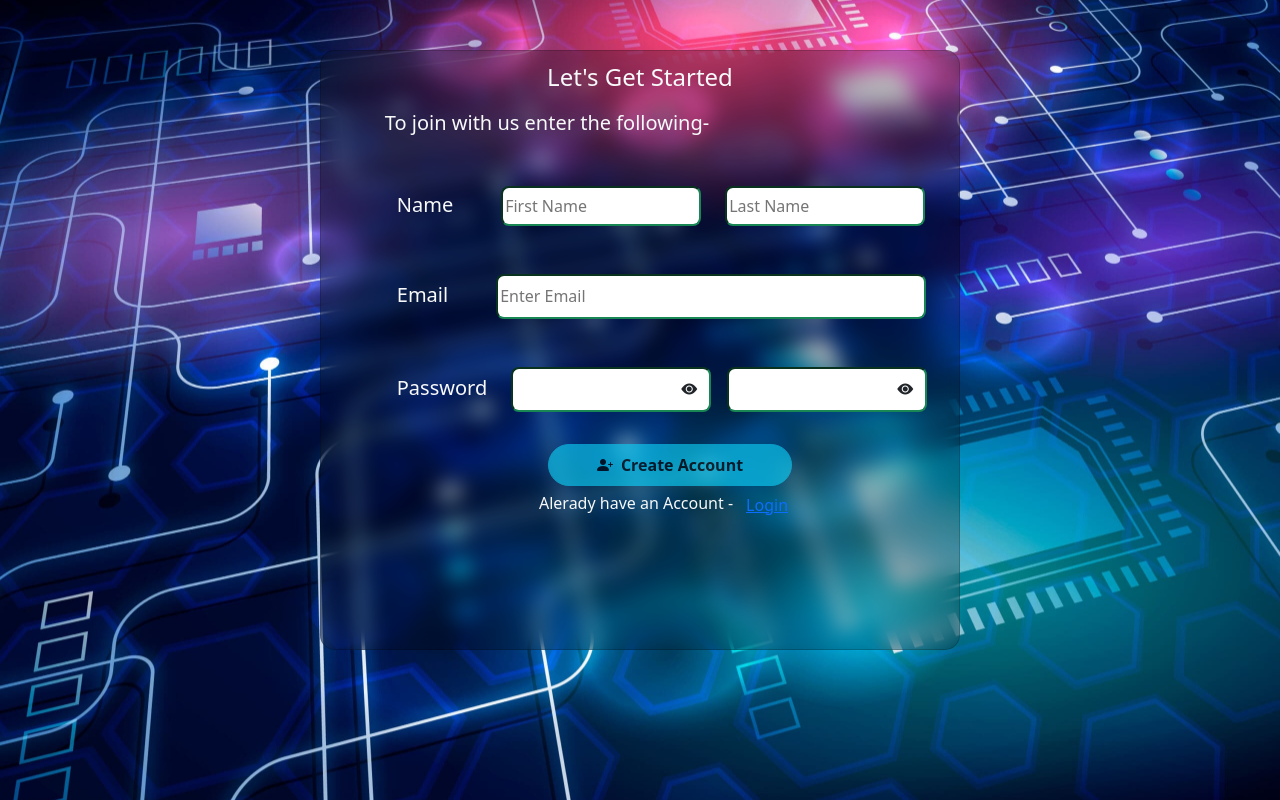
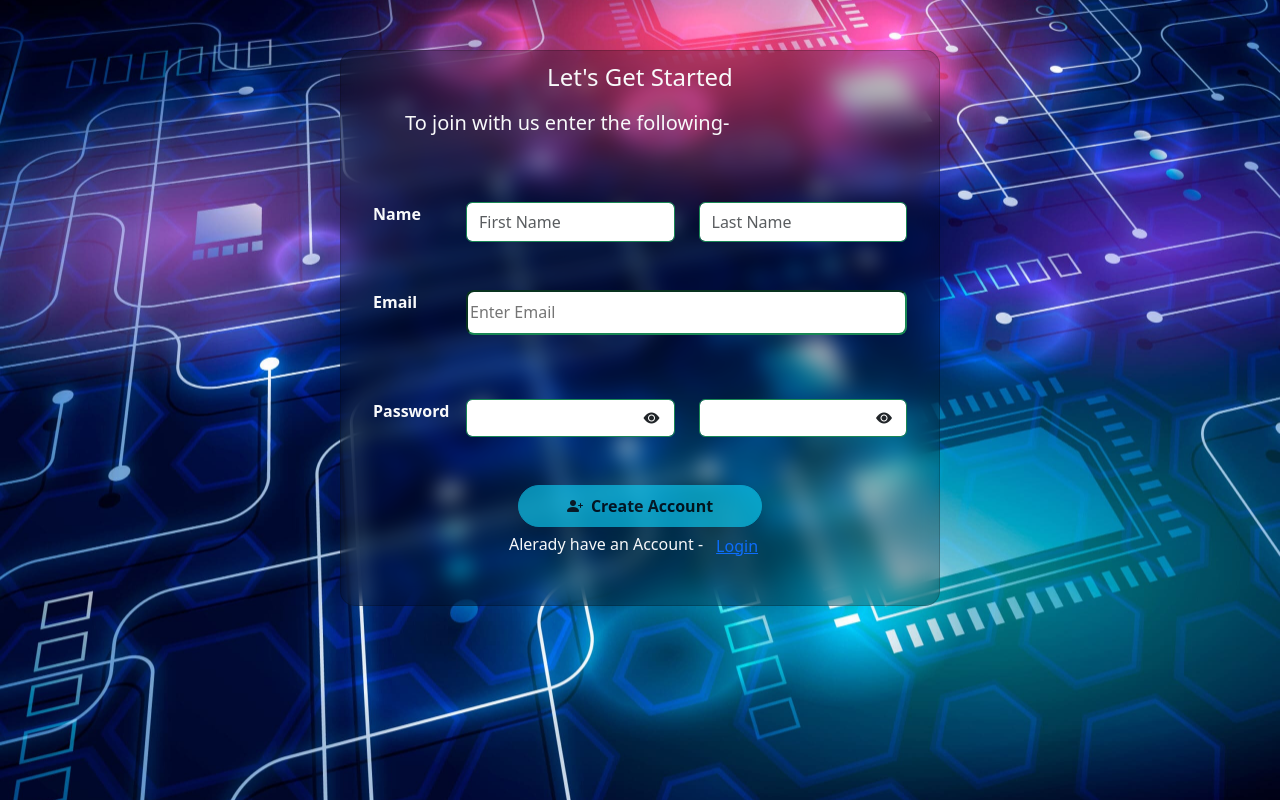
Before and after one commit to aaryan170206/Project, a React (Vite) app: page /Sign in a window 1280 px wide. Built offline with nearby package versions, Linux system fonts and the light colour scheme.

Commit message:
Initial commit

```diff
--- a/src/Ai_Agri.jsx
+++ b/src/Ai_Agri.jsx
@@ -216,13 +216,13 @@ const Agriculture = () => {
                             <h1 className="display-6 text-center text-warning fw-bolder">
                                 Precision Farming:
                             </h1>
-                            <p className="agri-text text-light text-center px-3 px-lg-4 fs-5">
+                            <p className="agri-text text-light text-center px-3 px-lg-4">
                                 Artificial Intelligence is transforming precision farming by enabling farmers to monitor, analyze, and manage agricultural
                                 activities with exceptional accuracy. Unlike traditional farming methods that apply resources uniformly across entire fields,
                                 AI uses data from satellites, drones, IoT sensors, GPS systems, and weather stations to assess the unique conditions of different
                                 areas within a farm.
                             </p>
-                            <p className="agri-text text-light text-center px-3 px-lg-4 fs-5">
+                            <p className="agri-text text-light text-center px-3 px-lg-4">
                                 AI-powered precision farming systems use machine learning, computer vision, and predictive analytics to monitor soil health,
                                 crop growth, weather conditions, and pest activity in real time. These systems identify variations in soil moisture, nutrient
                                 levels, and plant health, enabling targeted irrigation, fertilization, and pest control. AI also provides recommendations
--- a/src/Ai_Ecom.jsx
+++ b/src/Ai_Ecom.jsx
@@ -121,6 +121,7 @@ const Ecom = () => {
 
                 {/*Right Arrow*/}
                 <motion.div
+                className="d-none d-lg-block"
                 initial={{ x: 0 }}
                 animate={{ x: [0, 15, 0] }}
                 transition={{
@@ -146,6 +147,7 @@ const Ecom = () => {
 
                 {/*Left Arrow*/}
                 <motion.div
+                className="d-none d-lg-block"
                 initial={{ x: 0 }}
                 animate={{ x: [0, 15, 0] }}
                 transition={{
--- a/src/Login.jsx
+++ b/src/Login.jsx
@@ -1,4 +1,4 @@
-import { useState } from "react";
+import { useState, useEffect } from "react";
 import { Link } from "react-router-dom";
 import Button from "react-bootstrap/Button";
 import { useHistory } from "react-router-dom";
@@ -10,7 +10,14 @@ const Log = () => {
     const history = useHistory();
     const [show, setShow] = useState(true);
 
-
+   const [isMobile, setIsMobile] = useState(window.innerWidth < 768);
+    useEffect(() => {
+        const handleResize = () => {
+            setIsMobile(window.innerWidth < 768);
+        };
+        window.addEventListener("resize", handleResize);
+        return () => window.removeEventListener("resize", handleResize);
+    }, []);
 
     //Credentials
     const [email, setEmail] = useState("");
@@ -70,38 +77,35 @@ const Log = () => {
     };
 
     return (
-        <div className="container-fluid min-vh-100 d-flex justify-content-center align-items-center"
-        style={{width: "100%",}}>
+        <div className="container-fluid min-vh-100 d-flex justify-content-center align-items-center">
             <div className="container-fluid">
                 <div className="row min-vh-100 align-items-center justify-content-center">
 
                     {/* Welcome Message */}
                     <motion.div
-                    className={`${show ? "col-xl-6" : "col-6"} d-flex justify-content-center align-items-center`}
-                    style={{width:"50%"}}
-                    initial={{ x: 500, opacity: 0,
-                                y: 50, opacity: 50,
-                     }}
-                    animate={{
-                        x: show ? -35 : 370,
-                        y: show ? 50 : 50,
-                        opacity: 1,
-                        }}
-                        transition={{
-                            duration: 1,
-                            ease: "easeInOut",
-                        }}
+                    className="col-12 col-md-6 order-1 order-md-1 d-flex justify-content-center"
+                    initial={isMobile ? false : { x: 370, y: 50, opacity: 0 }}
+                    animate={isMobile ? {} : { x: -35, y: 50, opacity: 1 }}
+                    transition={
+                        isMobile
+                            ? {}
+                            : {
+                                duration: 1,
+                                ease: "easeInOut",
+                            }
+                        }
                         whileHover={{ scale: 1.1 }}>
                             <div className="card py-3 mb-3"
-                                style={{maxWidth: "500px",
+                                style={{
+                                width: "100%",
+                                maxWidth: "275px",
                                 backgroundColor: "rgba(0, 0, 0, 0.5)",
                                 backdropFilter: "blur(10px)",
                                 WebkitBackdropFilter: "blur(10px)",
                                 borderRadius: "15px",}}>
 
                                 <h3 className="text-light align-items-center">
-                                    Click
-                                    <Button
+                                <Button
                                     variant="link"
                                     className="text-decoration-none"
                                     whileTap={{ scale: 0.9 }}
@@ -116,35 +120,37 @@ const Log = () => {
                                         >
                                     </i>
                                 </Button>
-                                    to Login
+                                    Click to Login
                                 </h3>
                             </div>
 
                     </motion.div>
 
                     {/*Login Card */}
-                    <div className="col-xl-6 mb-5">
+                    <div className="col-12 col-md-6 order-2 order-md-2 d-flex justify-content-center">
                         <AnimatePresence>
                         {show && (
                             <motion.div
-                                initial={{ x: 500,y: 50, opacity: 1 }}
-                                animate={{ x: 0,y: 50, opacity: 1 }}
-                                exit={{ x: 500, opacity: 1 }}
+                                initial={{ y: 90, opacity: 0 }}
+                                animate={{ y: 0, opacity: 1 }}
+                                exit={{ y: 90, opacity: 0 }}
                                 transition={{
-                                    duration: 1.0,
-                                    ease: "easeInOut"
+                                    duration: 0.9,
+                                    ease: "easeOut"
                                 }}
+                                className="mt-5"
                                 >
                             <div className="card py-3 mb-3"
                                 style={{backgroundColor: "rgba(0, 0, 0, 0.5)",
                                         height:"550px",
                                         maxWidth:"600px",
+                                        minWidth: "280px",
                                         width:"100%",
                                         backdropFilter: "blur(10px)",
                                         WebkitBackdropFilter: "blur(10px)",
                                         borderRadius: "15px"}}>
 
-                                <div className="card-body text-center animate__animated animate__slideInRight">
+                                <div className="card-body text-center animate__animated animate__slideInUp">
                                     <div className="card-title text-light mb-5">
                                         <h1>Welcome Back:</h1>
                                     </div>
@@ -168,7 +174,7 @@ const Log = () => {
 
                                         <div className="row align-items-center justify-content-center mb-4">
                                             <div className="col-3">
-                                                <label className="text-light fs-5 ms-4">Password</label>
+                                                <label className="text-light fs-5">Password</label>
                                             </div>
 
                                             <div className="col-6">
@@ -197,7 +203,7 @@ const Log = () => {
 
                                         <div className="row justify-content-start ms-3 mt-5">
                                             <div className="col-xl-6">
-                                                <p className=" text-center mb-4 text-light fs-6 ms-4">
+                                                <p className=" text-center mb-4 text-light fs-6">
                                                     Remember Me
                                                     <input type="checkbox"className="mx-1" style={{ accentColor: "#28b463" }}/>
                                                 </p>
--- a/src/Signup.jsx
+++ b/src/Signup.jsx
@@ -2,6 +2,7 @@ import { useState } from "react";
 import { Link,useHistory } from "react-router-dom";
 import emailjs from "@emailjs/browser";
 import Swal from "sweetalert2";
+import Back from "./assets/Login.jpg";
 
 
 const Sign = () => {
@@ -196,14 +197,24 @@ const Sign = () => {
     };
 
     return (
-        <div>
+    <div
+    style={{
+    backgroundImage: `url(${Back})`,
+    backgroundSize: "cover",
+    backgroundPosition: "center",
+    backgroundRepeat: "no-repeat",
+    minHeight: "100vh",
+    }}
+    >
+        <div className="container">
             <div className="row justify-content-center mb-5 ">
-                <div className="col-auto align-items-center">
+                <div className="col-12 col-md-10 col-lg-8 col-xl-7">
                     <div className="card w-100%"
                     style={{backgroundColor: "rgba(0, 0, 0, 0.25)",
-                    minHeight: "600px",
                     width:"100%",
-                    marginTop:"50px",
+                    maxWidth:"600px",
+                    margin:"50px auto",
+                    minHeight:"500px",
                     backdropFilter: "blur(10px)",
                     WebkitBackdropFilter: "blur(10px)",
                     borderRadius: "15px"}}>
@@ -216,32 +227,39 @@ const Sign = () => {
                                     </div>
                                 </div>
 
-                                <div className="row justify-content-start ms-5">
-                                    <div className="col-auto justify-content-between">
+                                <div className="row justify-content-center px-3 mb-2">
+                                    <div className="col-12 justify-content-between">
 
                                     {/*User Data*/}
                                     <form>
 
                                         {/*Name Field*/}
 
-                                        <div className="row justify-content-start my-3">
-                                            <div className="col-auto">
-                                                <label><h5>Name</h5></label>
+                                        <div className="row justify-content-center my-5">
+                                             <div className="col-12 col-lg-2">
+                                                <label className="form-label fw-bold mb-0">
+                                                    Name
+                                                </label>
+                                            </div>
+                                            <div className="col-12 col-lg-5">
                                                 <input type="text"
                                                 onChange={(e) => setFirstName(e.target.value)}
                                                 placeholder="First Name"
-                                                className="border-success rounded-3 ms-5 me-2 my-3"
+                                                className="form-control border-success"
                                                 style={{
-                                                    maxWidth:"200px",
+                                                    width: "100%",
+                                                    maxWidth:"400px",
                                                     height:"40px",
                                                 }}/>
-
+                                            </div>
+                                            <div className="col-12 col-lg-5">
                                                 <input type="text"
                                                 placeholder="Last Name"
                                                 onChange={(e) => setLastName(e.target.value)}
-                                                className="border-success rounded-3 ms-3 my-3"
+                                                className="form-control border-success"
                                                 style={{
-                                                    width:"200px",
+                                                    width: "100%",
+                                                    maxWidth:"400px",
                                                     height:"40px"
                                                 }}/>
                                             </div>
@@ -249,15 +267,20 @@ const Sign = () => {
 
                                         {/*Email Field*/}
 
-                                        <div className="row justify-content-start my-3">
-                                            <div className="col-auto">
-                                            <label><h5>Email</h5></label>
+                                        <div className="row justify-content-center my-5">
+                                            <div className="col-12 col-lg-2">
+                                                <label className="form-label fw-bold mb-0">
+                                                    Email
+                                                </label>
+                                            </div>
+                                            <div className="col-12 col-lg-10">
                                             <input type="email"
                                             onChange={(e) => setEmail(e.target.value)}
-                                            className="border-success rounded-3 ms-5 my-3"
+                                            className="border-success rounded-3 mb-3"
                                             placeholder="Enter Email"
                                             style={{
-                                            width:"430px",
+                                            width:"100%",
+                                            maxWidth:"600px",
                                             height:"45px"
                                             }}/>
 
@@ -270,59 +293,62 @@ const Sign = () => {
 
                                         {/*Password Field*/}
 
-                                        <div className="row justify-content-start my-3">
-                                            <div className="col-auto">
-                                                <label><h5>Password</h5></label>
+                                        <div className="row justify-content-center my-5">
+                                            <div className="col-12 col-lg-2">
+                                                <label className="form-label fw-bold mb-0">
+                                                    Password
+                                                </label>
+                                            </div>
+                                            <div className="col-12 col-lg-5 position-relative">
+                                                <div className="position-relative">
                                                     <input
                                                         type={showPassword ? "text" : "password"}
-                                                className="border-success rounded-3 ms-4 my-3"
+                                                        className="form-control border-success pe-5"
                                                         value={password}
                                                         onChange={(e) => setPassword(e.target.value)}
-                                                onFocus={() => setShowPasswordWarning(true)}
-                                                onBlur={() => setShowPasswordWarning(false)}
-                                                style={{
-                                                    width:"200px",
-                                                    height:"45px"
-                                                    }}/>
+                                                    />
 
                                                     <i
-                                                    className={`bi ${showPassword ? "bi-eye-slash-fill" : "bi-eye-fill"}
-                                                        position-relative text-dark`}
+                                                        className={`bi text-dark ${
+                                                            showPassword ? "bi-eye-slash-fill" : "bi-eye-fill"
+                                                        } position-absolute`}
                                                         style={{
-                                                    right: "30px",
-                                                    top: "0%",
+                                                            right: "15px",
+                                                            top: "50%",
                                                             transform: "translateY(-50%)",
                                                             cursor: "pointer"
                                                         }}
-                                                    onClick={()=> setShowPassword(!showPassword)}
+                                                        onClick={() => setShowPassword(!showPassword)}
                                                     ></i>
-
-
+                                                </div>
+                                            </div>
+                                            <div className="col-12 col-lg-5">
+                                                <div className="position-relative">
                                                     <input
                                                         type={confirmShowPassword ? "text" : "password"}
+                                                        className="form-control border-success pe-5"
                                                         onChange={(e) => setConfirmPassword(e.target.value)}
-                                                className="border-success rounded-3 my-3"
-                                                style={{
-                                                    width: "200px",
-                                                    height: "45px"
-                                                }}/>
+                                                    />
 
                                                     <i
-                                                    className={`bi ${
+                                                        className={`bi text-dark ${
                                                             confirmShowPassword ? "bi-eye-slash-fill" : "bi-eye-fill"
-                                                    } position-relative text-dark`}
+                                                        } position-absolute`}
                                                         style={{
-                                                        right: "30px",
-                                                        top: "0%",
+                                                            right: "15px",
+                                                            top: "50%",
                                                             transform: "translateY(-50%)",
                                                             cursor: "pointer"
                                                         }}
-                                                    onClick={() =>setConfirmShowPassword(!confirmShowPassword)}
+                                                        onClick={() =>
+                                                            setConfirmShowPassword(!confirmShowPassword)
+                                                        }
                                                     ></i>
-
+                                                </div>
+                                            </div>
                                                 {showPasswordWarning && !isStrongPassword && (
                                                 <div
-                                                className="mt-3 p-3 rounded text-center"
+                                                className="col-12 col-lg-8 mt-3 p-3 rounded text-center"
                                                 style={{
                                                 backgroundColor: "rgba(255,255,255,0.08)",
                                                 border: "1px solid rgba(255,255,255,0.15)"}}>
@@ -353,7 +379,7 @@ const Sign = () => {
                                                 )}
                                                 {password && (
                                                     <>
-                                                    <div className="progress mt-2" style={{ height: "8px" }}>
+                                                    <div className="progress mt-2" style={{ height: "8px", width:"250px" }}>
                                                         <div
                                                             className={`progress-bar ${strengthColor}`}
                                                             role="progressbar"
@@ -361,35 +387,35 @@ const Sign = () => {
                                                         ></div>
                                                     </div>
 
-                                                    <small className="text-light">
+                                                    <small className="text-light text-center">
                                                         Password Strength: <strong>{strengthText}</strong>
                                                     </small>
                                                     </>
                                                 )}
                                                 {confirmPassword !== "" && !isPasswordMatch && (
-                                                <p className="text-danger">
+                                                <p className="text-danger text-center">
                                                     Passwords do not match.
                                                 </p>
                                                 )}
 
                                                 {confirmPassword !== "" && isPasswordMatch && (
-                                                <p className="text-success">
+                                                <p className="text-success text-center">
                                                     Passwords match.
                                                 </p>
                                                 )}
 
                                                 {confirmPassword !== "" && isPasswordMatch && !isStrongPassword && (
-                                                <small className="text-warning">
+                                                <small className="text-warning text-center">
                                                     Password is too weak.
                                                 </small>
                                                 )}
 
                                                 {confirmPassword !== "" && isPasswordMatch && isStrongPassword && (
-                                                <p className="text-info">
+                                                <p className="text-info text-center">
                                                     Password is strong.
                                                 </p>
                                                 )}
-                                            </div>
+
                                         </div>
 
                                         {/*Button( dissabled by default) Field*/}
@@ -441,7 +467,7 @@ const Sign = () => {
                 </div>
             </div>
         </div>
-
+    </div>
     );
 }
 
```
Also changed, not shown: src/Ai_Edu.jsx (+85 -82 lines), src/Home.jsx (+11 -2 lines). Lines whose indentation alone changed are shown as unchanged.
